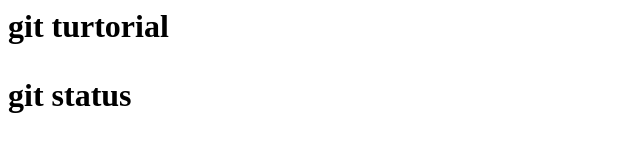
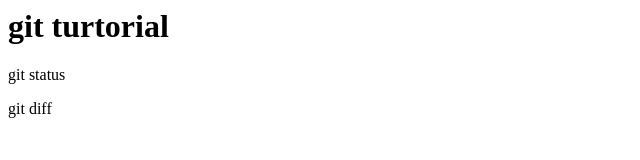
Before and after one commit to pA-g1/git_tutorial, a plain HTML site: page index.html in a window 1280 px wide. Shown: the whole page, without its empty margins (0-640 px from the left). Drawn offline with Linux system fonts and the light colour scheme.

Commit message:
add "git diff" command

```diff
--- a/index.html
+++ b/index.html
@@ -1,2 +1,3 @@
-<h1>git turtorial<h1>
-<p>git status<p>
+<h1>git turtorial</h1>
+<p>git status</p>
+<p>git diff</p>
```
